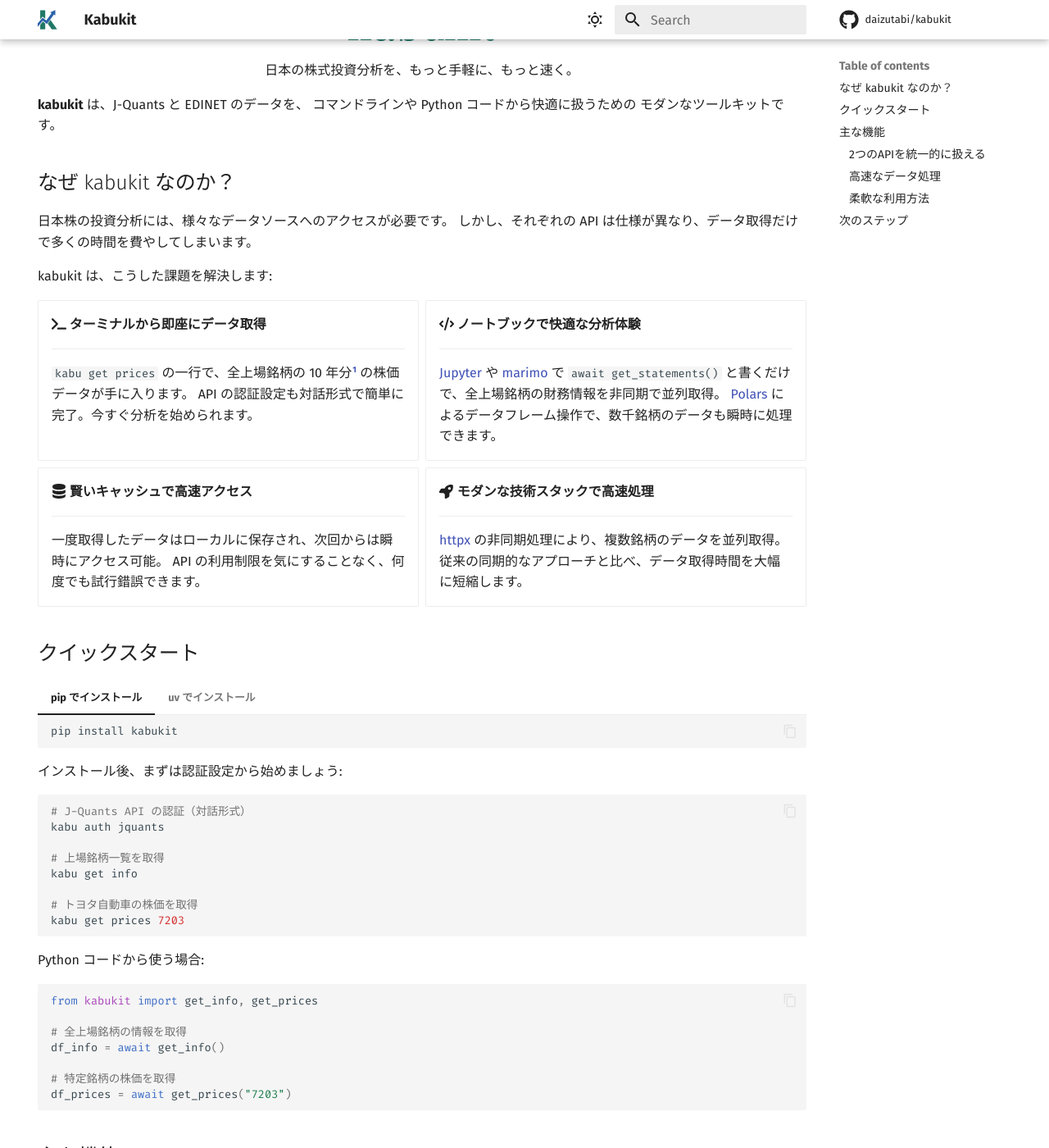
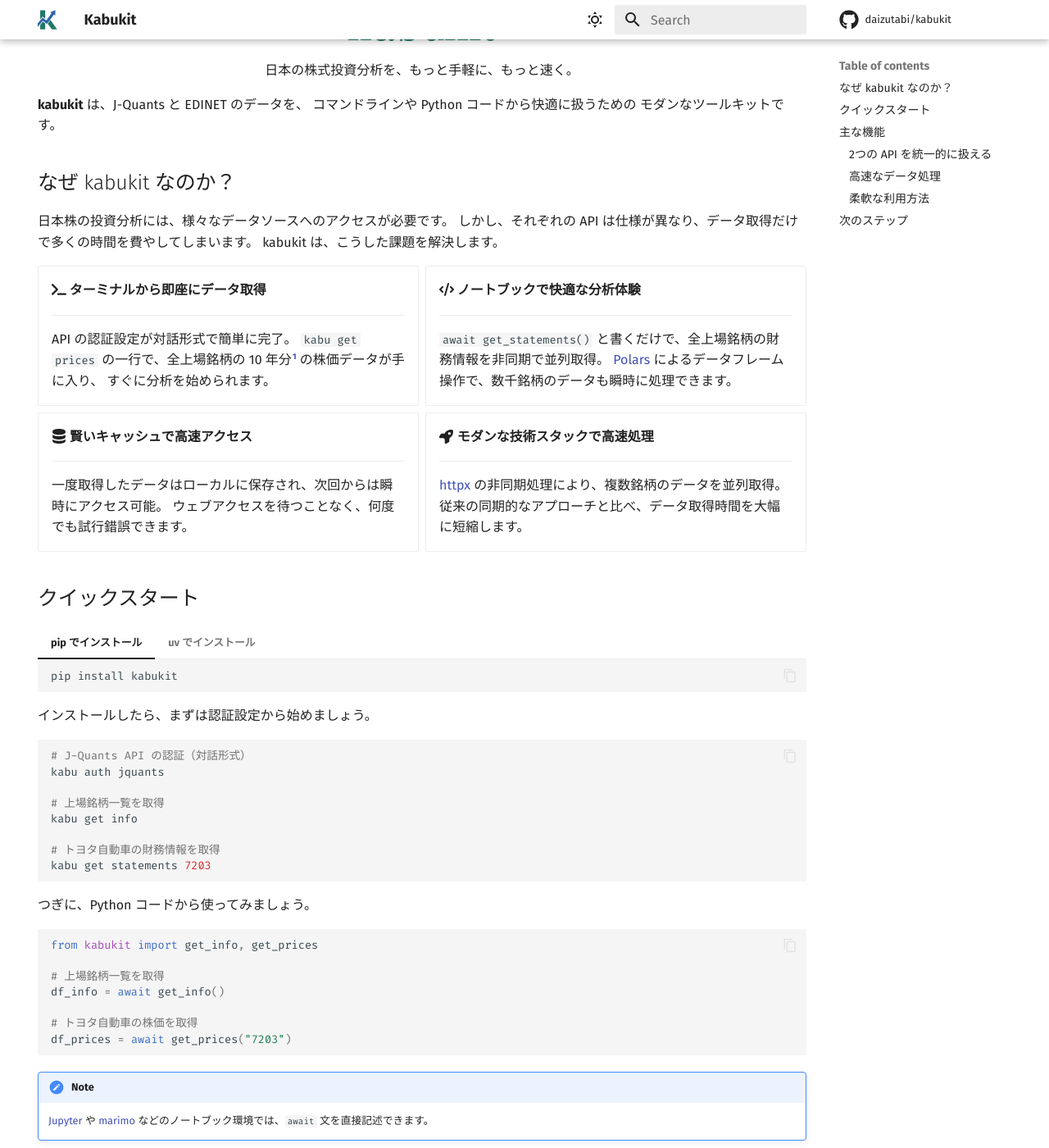
Before and after one commit to daizutabi/kabukit, an MkDocs documentation site: the page built from docs/index.md, in a window 1280 px wide and 1400 px high, scrolled down 241 px. Shown: the whole window at 82% size. Built offline with MkDocs 1.6.1 and Material for MkDocs 9.7.7, drawn with Linux system fonts in a browser that asks for light colours; comment, search, counter and statistics services are not loaded; some of the changed text lies outside the part shown.

Commit message:
docs: 財務データを「財務情報」に修正し、表現を統一

````diff
--- a/docs/index.md
+++ b/docs/index.md
@@ -32,8 +32,7 @@ hide:
 
 日本株の投資分析には、様々なデータソースへのアクセスが必要です。
 しかし、それぞれの API は仕様が異なり、データ取得だけで多くの時間を費やしてしまいます。
-
-kabukit は、こうした課題を解決します:
+kabukit は、こうした課題を解決します。
 
 <div class="grid cards" markdown>
 
@@ -41,15 +40,15 @@ kabukit は、こうした課題を解決します:
 
     ---
 
-    `kabu get prices` の一行で、全上場銘柄の 10 年分[^1] の株価データが手に入ります。
-    API の認証設定も対話形式で簡単に完了。今すぐ分析を始められます。
+    API の認証設定が対話形式で簡単に完了。
+    `kabu get prices` の一行で、全上場銘柄の 10 年分[^1] の株価データが手に入り、
+    すぐに分析を始められます。
 
 - **:fontawesome-solid-code: ノートブックで快適な分析体験**
 
     ---
 
-    [Jupyter](https://jupyter.org/) や [marimo](https://marimo.io/)
-    で `await get_statements()` と書くだけで、全上場銘柄の財務情報を非同期で並列取得。
+    `await get_statements()` と書くだけで、全上場銘柄の財務情報を非同期で並列取得。
     [Polars](https://pola.rs/) によるデータフレーム操作で、数千銘柄のデータも瞬時に処理できます。
 
 - **:fontawesome-solid-database: 賢いキャッシュで高速アクセス**
@@ -57,7 +56,7 @@ kabukit は、こうした課題を解決します:
     ---
 
     一度取得したデータはローカルに保存され、次回からは瞬時にアクセス可能。
-    API の利用制限を気にすることなく、何度でも試行錯誤できます。
+    ウェブアクセスを待つことなく、何度でも試行錯誤できます。
 
 - **:fontawesome-solid-rocket: モダンな技術スタックで高速処理**
 
@@ -85,7 +84,7 @@ kabukit は、こうした課題を解決します:
     uv add kabukit
     ```
 
-インストール後、まずは認証設定から始めましょう:
+インストールしたら、まずは認証設定から始めましょう。
 
 ```bash
 # J-Quants API の認証（対話形式）
@@ -94,27 +93,31 @@ kabu auth jquants
 # 上場銘柄一覧を取得
 kabu get info
 
-# トヨタ自動車の株価を取得
-kabu get prices 7203
+# トヨタ自動車の財務情報を取得
+kabu get statements 7203
 ```
 
-Python コードから使う場合:
+つぎに、Python コードから使ってみましょう。
 
 ```python
 from kabukit import get_info, get_prices
 
-# 全上場銘柄の情報を取得
+# 上場銘柄一覧を取得
 df_info = await get_info()
 
-# 特定銘柄の株価を取得
+# トヨタ自動車の株価を取得
 df_prices = await get_prices("7203")
 ```
 
+!!! note
+    [Jupyter](https://jupyter.org/) や [marimo](https://marimo.io/)
+    などのノートブック環境では、`await` 文を直接記述できます。
+
 ## 主な機能
 
-### :material-api: 2つのAPIを統一的に扱える
+### :material-api: 2つの API を統一的に扱える
 
-- **[J-Quants API](https://jpx-jquants.com/)**: 上場銘柄情報、財務データ、株価四本値など
+- **[J-Quants API](https://jpx-jquants.com/)**: 上場銘柄情報、財務情報、株価四本値など
 - **[EDINET API](https://disclosure2dl.edinet-fsa.go.jp/guide/static/disclosure/WZEK0110.html)**: 有価証券報告書などの開示書類
 
 異なる API の仕様差を吸収し、同じインターフェースで利用できます。
@@ -133,16 +136,16 @@ df_prices = await get_prices("7203")
 
 ## 次のステップ
 
-kabukit の使い方を、以下のガイドで詳しく解説しています:
+kabukit の使い方を、以下のガイドで詳しく解説しています。
 
-- **[コマンドラインインターフェースの使い方](guides/cli.md)**
+- **[コマンドラインインターフェースの使い方](guides/cli.md)**:
   認証設定から、データ取得、キャッシュ管理まで、CLI の全機能を解説
 
-- **[J-Quants API の使い方](guides/jquants.md)**
+- **[J-Quants API の使い方](guides/jquants.md)**:
   Python から J-Quants API を使う方法。モジュール関数と `JQuantsClient` の使い分け
 
-- **[EDINET API の使い方](guides/edinet.md)**
+- **[EDINET API の使い方](guides/edinet.md)**:
   有価証券報告書などの開示書類を、Python から取得する方法
 
-- **[キャッシュの活用](guides/cache.md)**
+- **[キャッシュの活用](guides/cache.md)**:
   キャッシュの仕組みと、CLI および Python からの管理方法
````
Also changed, not shown: docs/data_layer/adjusted_shares.md (+6 -6 lines), docs/data_layer/indicator_calculation.md (+1 -1 lines), docs/data_layer/practical_notes.md (+4 -4 lines).
